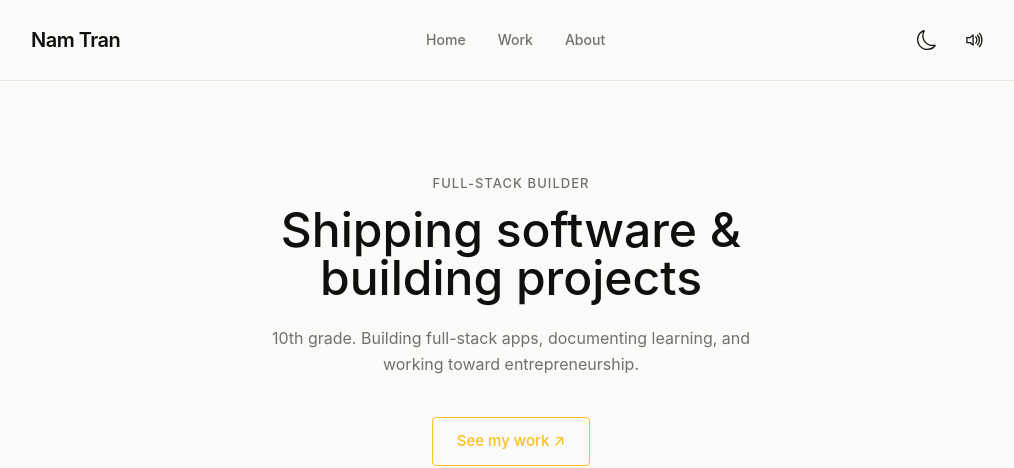
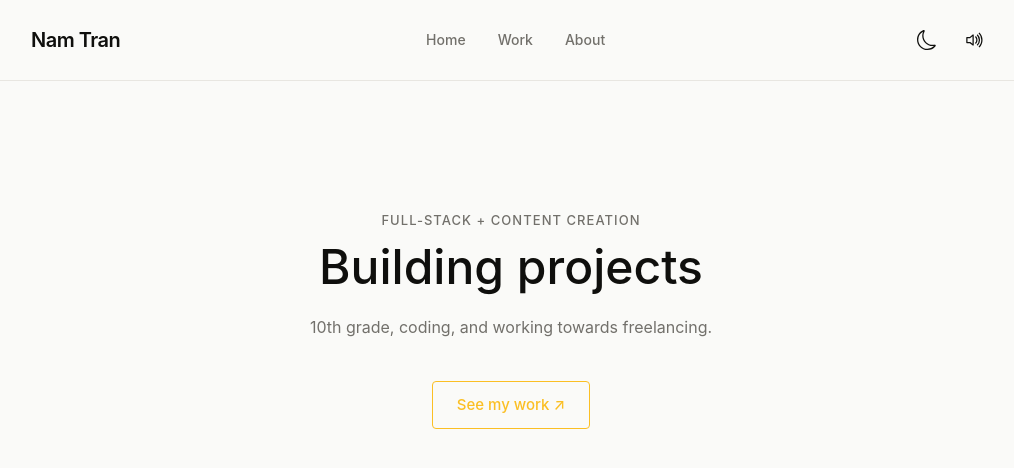
Before and after one commit to namatran/portfolio, a Next.js app: page / in a window 1280 px wide. Shown: the top 468 px of the page, without its empty margins (129-1143 px from the left). Built offline with nearby package versions, Linux system fonts and the light colour scheme.

Commit message:
Update bio

```diff
--- a/src/app/page.tsx
+++ b/src/app/page.tsx
@@ -10,10 +10,10 @@ export default function Home() {
   return (
     <main>
         <div className="flex flex-col items-center justify-center min-h-[60vh] text-center">
-          <div className="text-[13px] leading-[1.1] font-medium uppercase tracking-[0.08em] mb-4 text-[var(--light-text-secondary)]">Full-stack builder</div>
-          <h1 className="text-5xl font-medium mb-6 max-w-150">Shipping software & building projects</h1>
+          <div className="text-[13px] leading-[1.1] font-medium uppercase tracking-[0.08em] mb-4 text-[var(--light-text-secondary)]">Full-stack + Content Creation</div>
+          <h1 className="text-5xl font-medium mb-6 max-w-150">Building projects</h1>
           <p className="text-[16px] leading-[1.6] max-w-125 mb-10 text-[var(--light-text-secondary)]">
-            10th grade. Building full-stack apps, documenting learning, and working toward entrepreneurship.
+            10th grade, coding, and working towards freelancing.
           </p>
 
           <CTAButton/>
```
